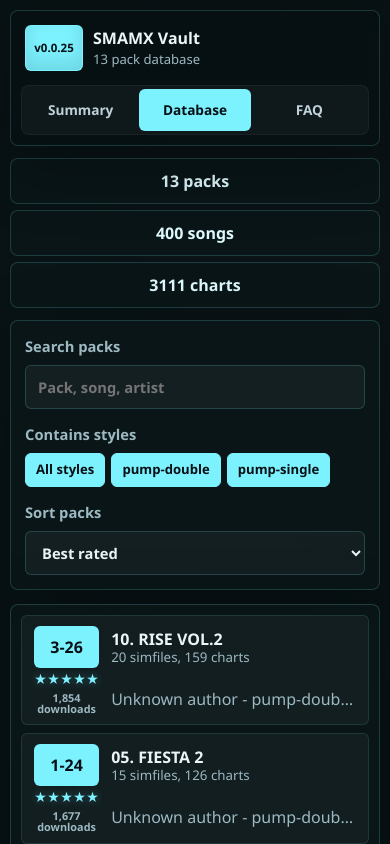
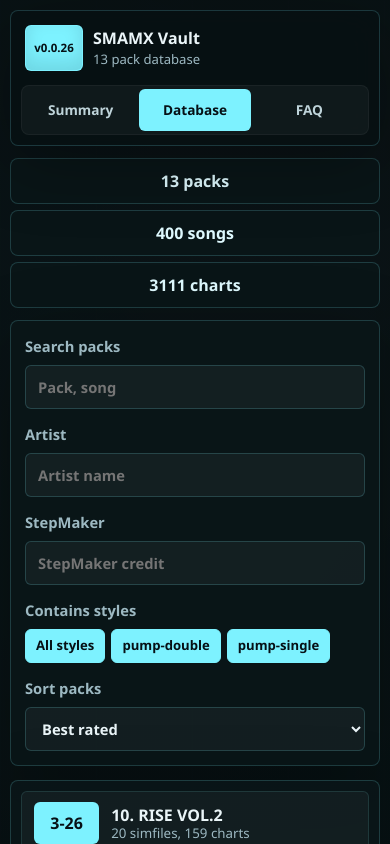
Before and after one commit to r3dthr33/sma-ziphub, a React (Vite) app: page / in a window 390 px wide. Both pictures are taken after a click on the button "Database". Shown: the top 844 px of the page. Built offline with nearby package versions, Linux system fonts and the light colour scheme.

Commit message:
Add artist stepmaker filters and compact pack details

```diff
--- a/src/App.tsx
+++ b/src/App.tsx
@@ -30,6 +30,8 @@ const sections: Array<{ id: Section; label: string }> = [
 function App() {
   const [activeSection, setActiveSection] = useState<Section>("summary");
   const [query, setQuery] = useState("");
+  const [artistFilter, setArtistFilter] = useState("");
+  const [stepmakerFilter, setStepmakerFilter] = useState("");
   const [styleFilters, setStyleFilters] = useState<string[]>(() => getAllStyles(songs));
   const [sortMode, setSortMode] = useState<SortMode>("rating");
   const [selectedPackId, setSelectedPackId] = useState(packs[0]?.id ?? "");
@@ -40,18 +42,30 @@ function App() {
 
   const filteredPacks = useMemo(() => {
     const cleanQuery = query.trim().toLowerCase();
+    const cleanArtist = artistFilter.trim().toLowerCase();
+    const cleanStepmaker = stepmakerFilter.trim().toLowerCase();
     return packs
       .filter((pack) => {
         const songText = pack.songs.map((song) => `${song.title} ${song.artist} ${song.folderName}`).join(" ");
         const text = `${pack.name} ${songText}`.toLowerCase();
+        const artistText = pack.songs
+          .map((song) => `${song.artist} ${song.metadata.artistTranslit}`)
+          .join(" ")
+          .toLowerCase();
+        const stepmakerText = pack.songs
+          .flatMap((song) => song.steps.map((step) => step.stepmaker))
+          .join(" ")
+          .toLowerCase();
         const matchesQuery = !cleanQuery || text.includes(cleanQuery);
+        const matchesArtist = !cleanArtist || artistText.includes(cleanArtist);
+        const matchesStepmaker = !cleanStepmaker || stepmakerText.includes(cleanStepmaker);
         const matchesStyle =
           styleFilters.length > 0 &&
           pack.songs.some((song) => song.steps.some((step) => styleFilters.includes(step.style)));
-        return matchesQuery && matchesStyle;
+        return matchesQuery && matchesArtist && matchesStepmaker && matchesStyle;
       })
       .sort((a, b) => sortPacks(a, b, sortMode));
-  }, [query, sortMode, styleFilters]);
+  }, [artistFilter, query, sortMode, stepmakerFilter, styleFilters]);
 
   const stats = useMemo(() => buildStats(songs), []);
   const visibleCounters = useMemo(
@@ -64,7 +78,7 @@ function App() {
       <header className="topbar">
         <button className="brand-lockup" onClick={() => setActiveSection("summary")} type="button">
           <span className="brand-mark">
-            <strong>v0.0.25</strong>
+            <strong>v0.0.26</strong>
           </span>
           <span>
             <strong>SMAMX Vault</strong>
@@ -107,14 +121,18 @@ function App() {
 
       {activeSection === "database" && (
         <Database
+          artistFilter={artistFilter}
           filteredPacks={filteredPacks}
           query={query}
           selectedPack={selectedPack}
+          setArtistFilter={setArtistFilter}
           setQuery={setQuery}
           setSelectedPackId={setSelectedPackId}
+          setStepmakerFilter={setStepmakerFilter}
           setViewingPack={setViewingPack}
           setSortMode={setSortMode}
           sortMode={sortMode}
+          stepmakerFilter={stepmakerFilter}
           styleFilters={styleFilters}
           styles={styles}
           toggleAllStyleFilters={() => setStyleFilters((current) => (current.length === styles.length ? [] : styles))}
@@ -209,28 +227,36 @@ function Summary({
 }
 
 function Database({
+  artistFilter,
   filteredPacks,
   query,
   selectedPack,
+  setArtistFilter,
   setQuery,
   setSelectedPackId,
+  setStepmakerFilter,
   setViewingPack,
   setSortMode,
   sortMode,
+  stepmakerFilter,
   styleFilters,
   styles,
   toggleAllStyleFilters,
   toggleStyleFilter,
   viewingPack,
 }: {
+  artistFilter: string;
   filteredPacks: PackEntry[];
   query: string;
   selectedPack: PackEntry;
+  setArtistFilter: (value: string) => void;
   setQuery: (value: string) => void;
   setSelectedPackId: (value: string) => void;
+  setStepmakerFilter: (value: string) => void;
   setViewingPack: (value: boolean) => void;
   setSortMode: (value: SortMode) => void;
   sortMode: SortMode;
+  stepmakerFilter: string;
   styleFilters: string[];
   styles: string[];
   toggleAllStyleFilters: () => void;
@@ -246,9 +272,29 @@ function Database({
           Search packs
           <input
             onChange={(event) => setQuery(event.target.value)}
-            placeholder="Pack, song, artist"
+            placeholder="Pack, song"
             type="search"
             value={query}
+          />
+        </label>
+
+        <label>
+          Artist
+          <input
+            onChange={(event) => setArtistFilter(event.target.value)}
+            placeholder="Artist name"
+            type="search"
+            value={artistFilter}
+          />
+        </label>
+
+        <label>
+          StepMaker
+          <input
+            onChange={(event) => setStepmakerFilter(event.target.value)}
+            placeholder="StepMaker credit"
+            type="search"
+            value={stepmakerFilter}
           />
         </label>
 
--- a/src/styles.css
+++ b/src/styles.css
@@ -1135,10 +1135,40 @@ details p {
     gap: 8px;
   }
 
-  .detail-grid,
   .pack-title-card,
   .title-qr {
     grid-template-columns: 1fr;
+  }
+
+  .detail-grid {
+    grid-template-columns: repeat(2, minmax(0, 1fr));
+  }
+
+  .detail-grid span {
+    min-height: 92px;
+    padding: 10px;
+  }
+
+  .detail-grid strong {
+    font-size: 1rem;
+  }
+
+  .group-strip > div {
+    display: grid;
+    grid-template-columns: repeat(2, minmax(0, 1fr));
+    gap: 8px;
+  }
+
+  .group-pill {
+    min-width: 0;
+    padding: 9px 10px;
+  }
+
+  .group-pill strong,
+  .group-pill small {
+    overflow: hidden;
+    text-overflow: ellipsis;
+    white-space: nowrap;
   }
 
   .pack-rating {
```
Also changed, not shown: 5 other files (tests, documents, lock files or other folders).
